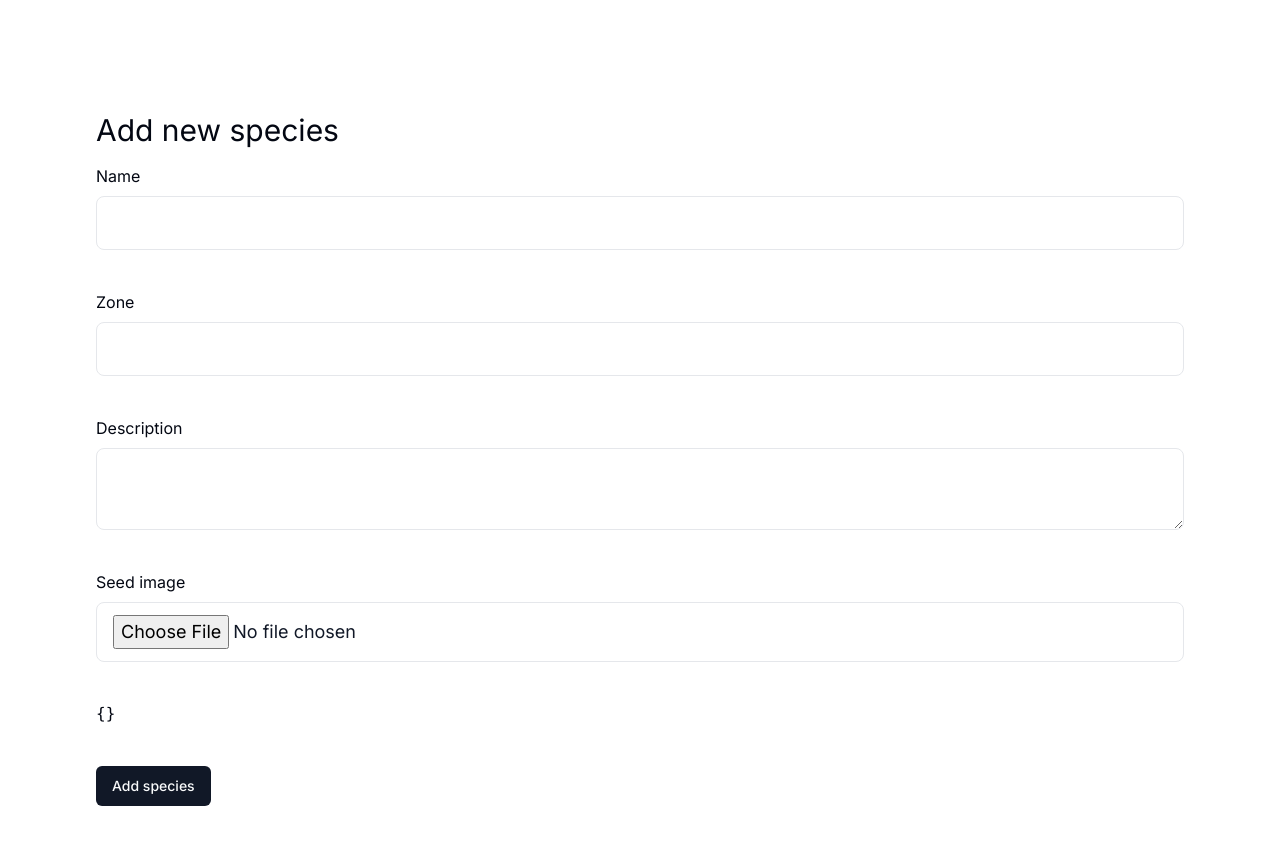
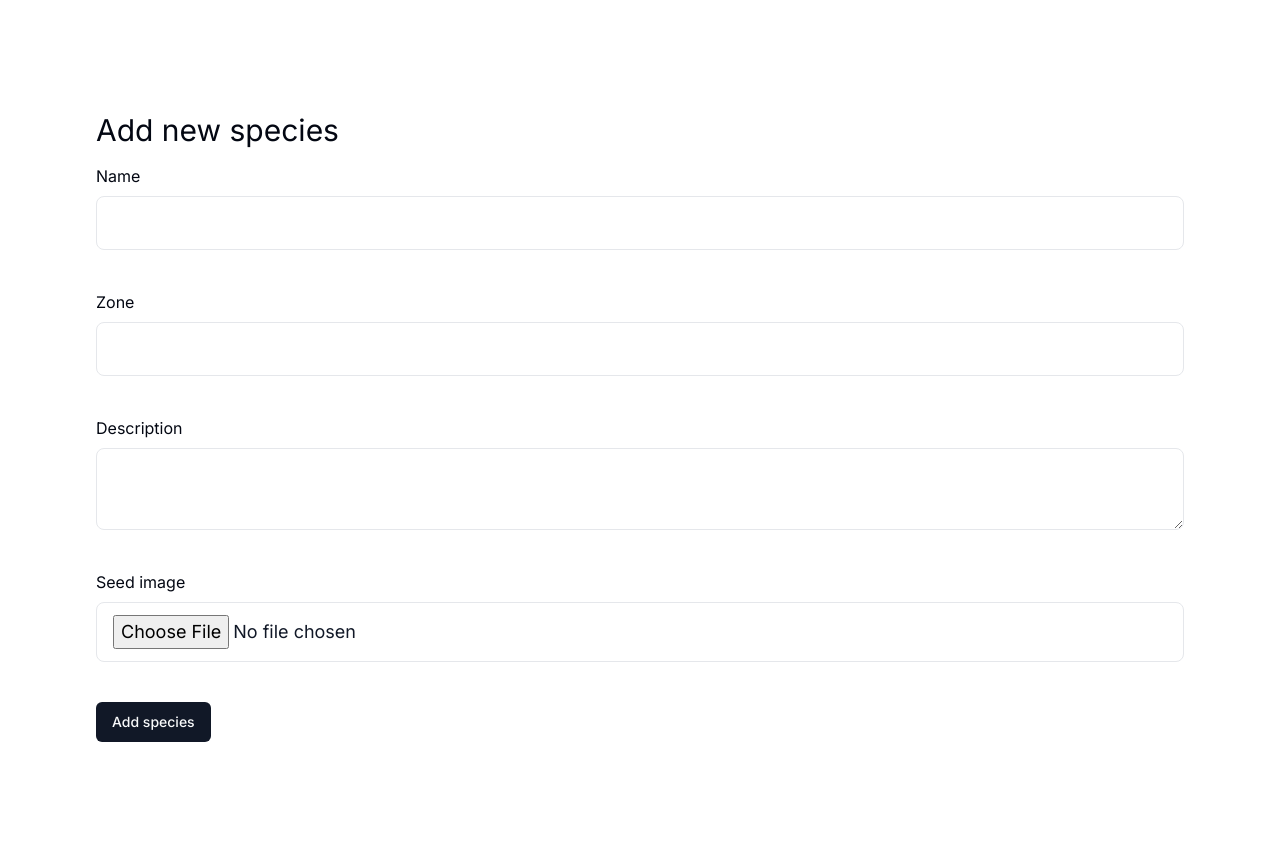
Before and after one commit to FabienCH/morfo-test, a Next.js app: page /add in a window 1280 px wide. Shown: the top 844 px of the page. Built offline with nearby package versions, Linux system fonts and the light colour scheme.

Commit message:
add env file

```diff
--- a/src/infrastructure/species/species-form.tsx
+++ b/src/infrastructure/species/species-form.tsx
@@ -24,7 +24,6 @@ export type SpeciesFormValues = z.infer<typeof SpeciesFormSchema>;
 export const SpeciesForm = ({ onSubmit }: { onSubmit: (speciesValues: SpeciesFormValues) => void }) => {
   const {
     register,
-    watch,
     getValues,
     formState: { errors, isSubmitting },
   } = useForm<SpeciesFormValues>({
@@ -81,7 +80,6 @@ export const SpeciesForm = ({ onSubmit }: { onSubmit: (speciesValues: SpeciesFor
         />
         {errors.seedImage && <p className="text-sm text-red-600 mt-1">{errors.seedImage.message?.toString()}</p>}
       </div>
-      <pre>{JSON.stringify(watch(), null, 2)}</pre>
       <Button type="submit" disabled={isSubmitting}>
         Add species
       </Button>
```
Also changed, not shown: 1 other file (tests, documents, lock files or other folders).
